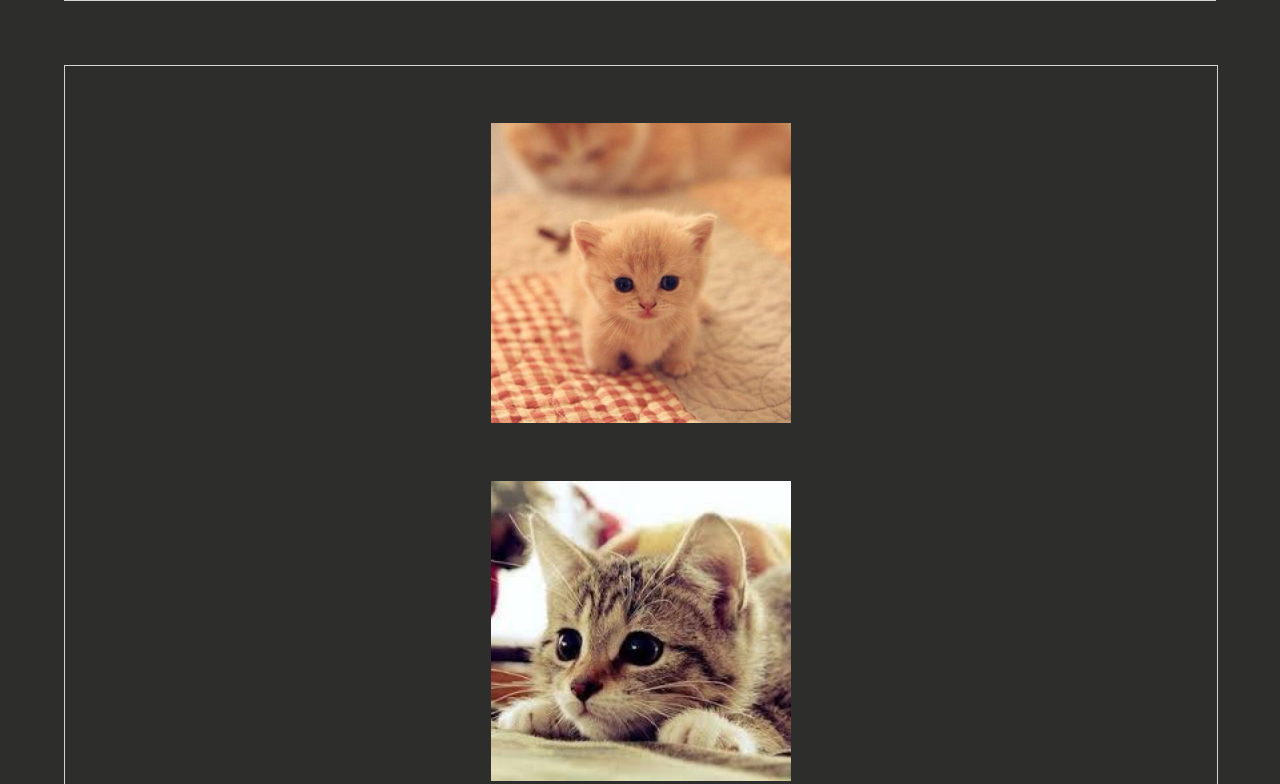
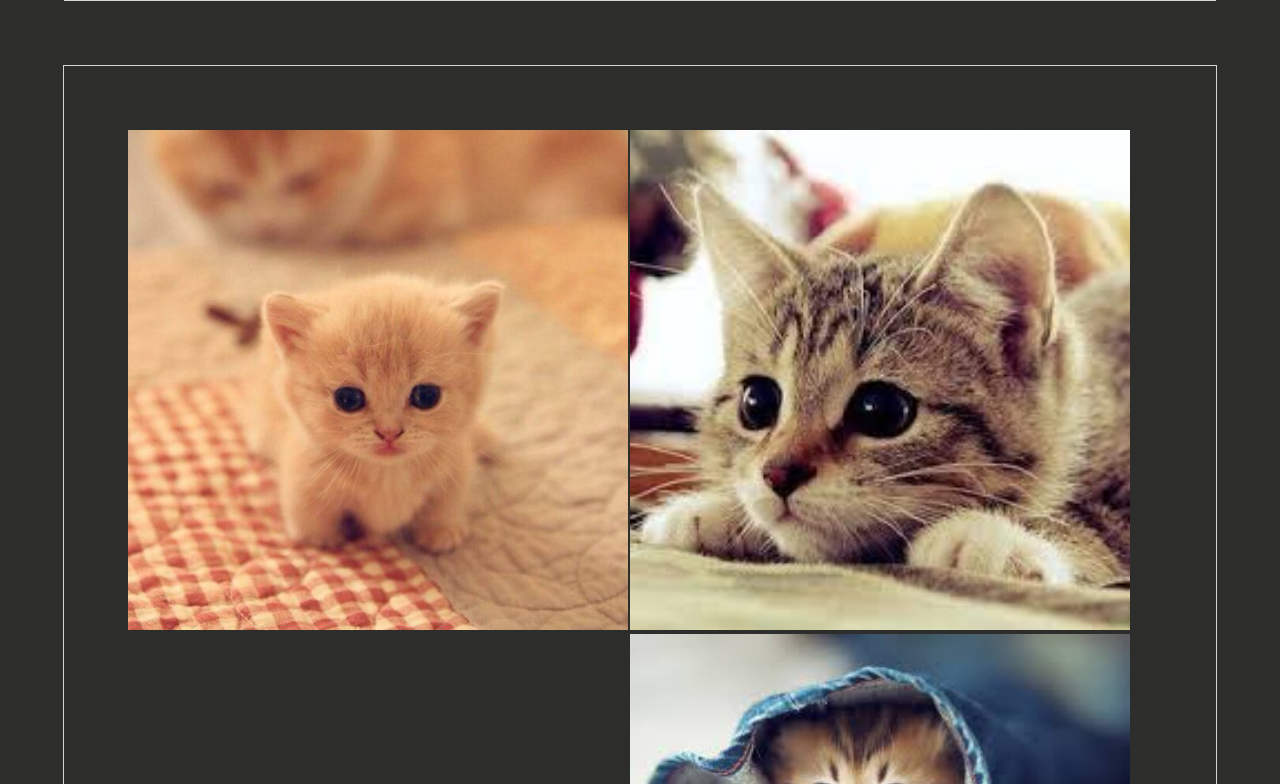
Before and after one commit to malikalbeik/personal-portfolio, a plain HTML site: page index.html in a window 1280 px wide. Shown: the part 438-1222 px from the top of the page. Drawn offline with Linux system fonts and the light colour scheme; files that its build step writes are made by us from their sources; files whose address does not match are found by name.

Commit message:
added media queries

```diff
--- a/Styles/Responsive.css
+++ b/Styles/Responsive.css
@@ -0,0 +1,20 @@
+@media (min-width: 800px) {
+  .cute-cats-photos > img {
+    max-width:  700px;
+    min-width: 700px;
+    margin: calc((100% - 700px) / 2);
+    margin-bottom: 0;
+    margin-top: 5%;
+  }
+}
+@media (min-width: 1100px) {
+    .cute-cats-photos > img {
+      margin: 0;
+      max-width:  500px;
+      min-width: 500px;
+    }
+    .cat1 {
+      max-width:  500px;
+      min-width: 500px;
+    }
+}
--- a/Styles/main.css
+++ b/Styles/main.css
@@ -34,17 +34,17 @@ header > img {
   font-size: 30px;
 }
 .cute-cats-photos {
-  display:flex;
-  flex-direction: column;
-  width: 90%;
-  margin: 5%;
+  width: 80%;
   border: solid 1px #d3d3d3;
-  padding-bottom: 5%;
+  padding: 5%;
+  margin:auto;
 }
 .cute-cats-photos img{
-  margin:  calc((100% - 300px) / 2);
-  margin-top: 5%;
+  min-width: 300px;
+  max-width: 300px;
+  margin: calc((100% - 300px) / 2);
   margin-bottom: 0;
+  margin-top: 0;
 }
 footer {
   width: 100%;
--- a/index.html
+++ b/index.html
@@ -4,8 +4,8 @@
         <meta charset="utf-8">
         <title>Malik Albeik</title>
         <meta name="viewport" content="width=device-width, initial-scale=1.0">
-        <link rel="stylesheet" href="main.css">
-        <link rel="stylesheet" href="Responsive.css">
+        <link rel="stylesheet" href="Styles/main.css">
+        <link rel="stylesheet" href="Styles/Responsive.css">
     </head>
     <body>
 
@@ -21,10 +21,10 @@
           <p>i couldn't find any photos to put on here so below there are some pictures of cute cats i downloaded from the net.</p>
         </section>
         <section class="cute-cats-photos">
-          <img class="cat1" src="images/cat1.jpg" alt="cute cat number 1" width="300" height="300">
-          <img calss="cat2" src="images/cat2.jpeg" alt="cute cat number 2" width="300" height="300">
-          <img calss="cat3" src="images/cat3.jpeg" alt="cute cat number 3" width="300" height="300">
-          <img calss="cat4" src="images/cat4.jpeg" alt="cute cat number 4" width="300" height="300">
+          <img class="cat1" src="images/cat1.jpg" alt="cute cat number 1">
+          <img calss="cat2" src="images/cat2.jpeg" alt="cute cat number 2">
+          <img calss="cat3" src="images/cat3.jpeg" alt="cute cat number 3">
+          <img calss="cat4" src="images/cat4.jpeg" alt="cute cat number 4">
         </section>
       </main>
 
```
